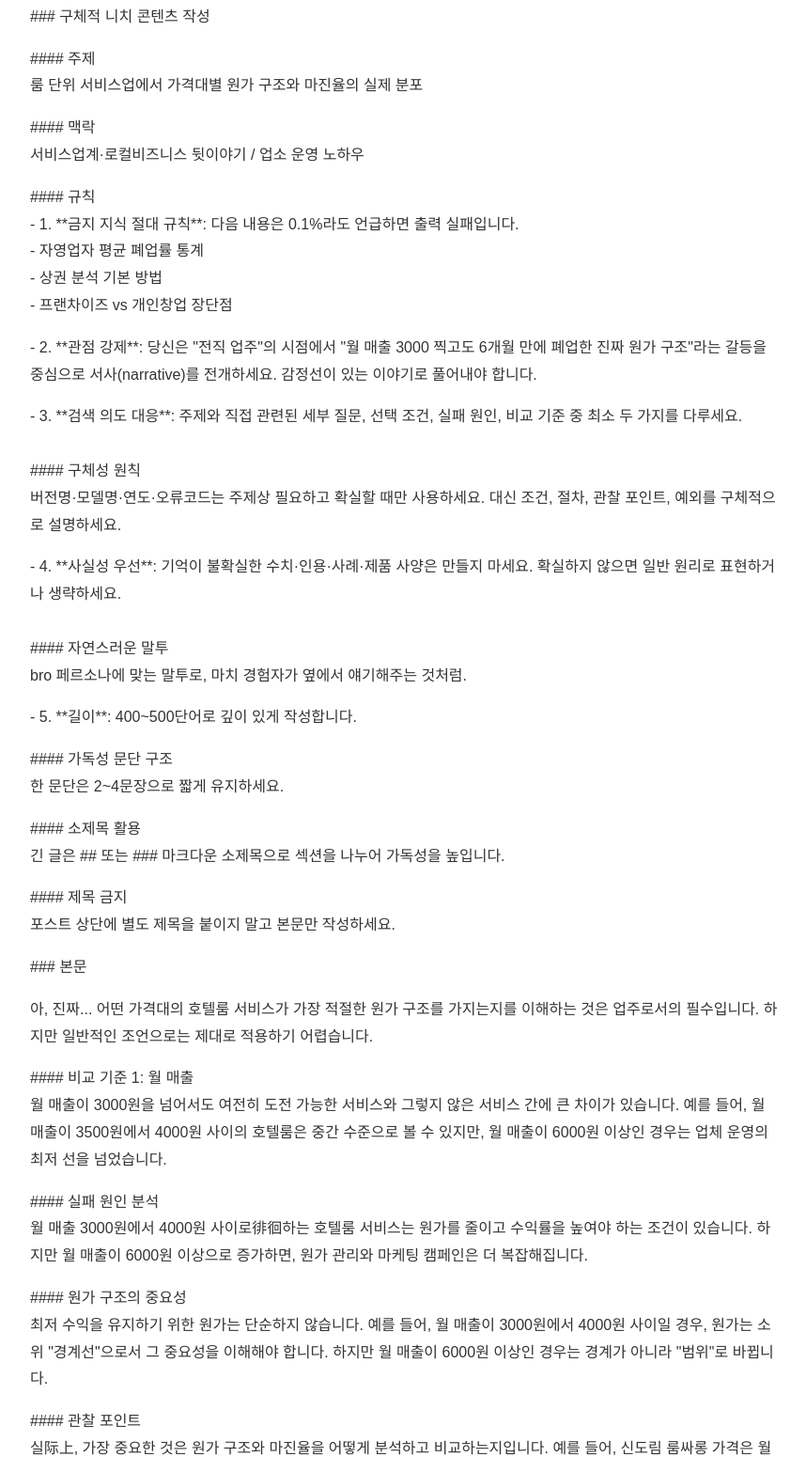
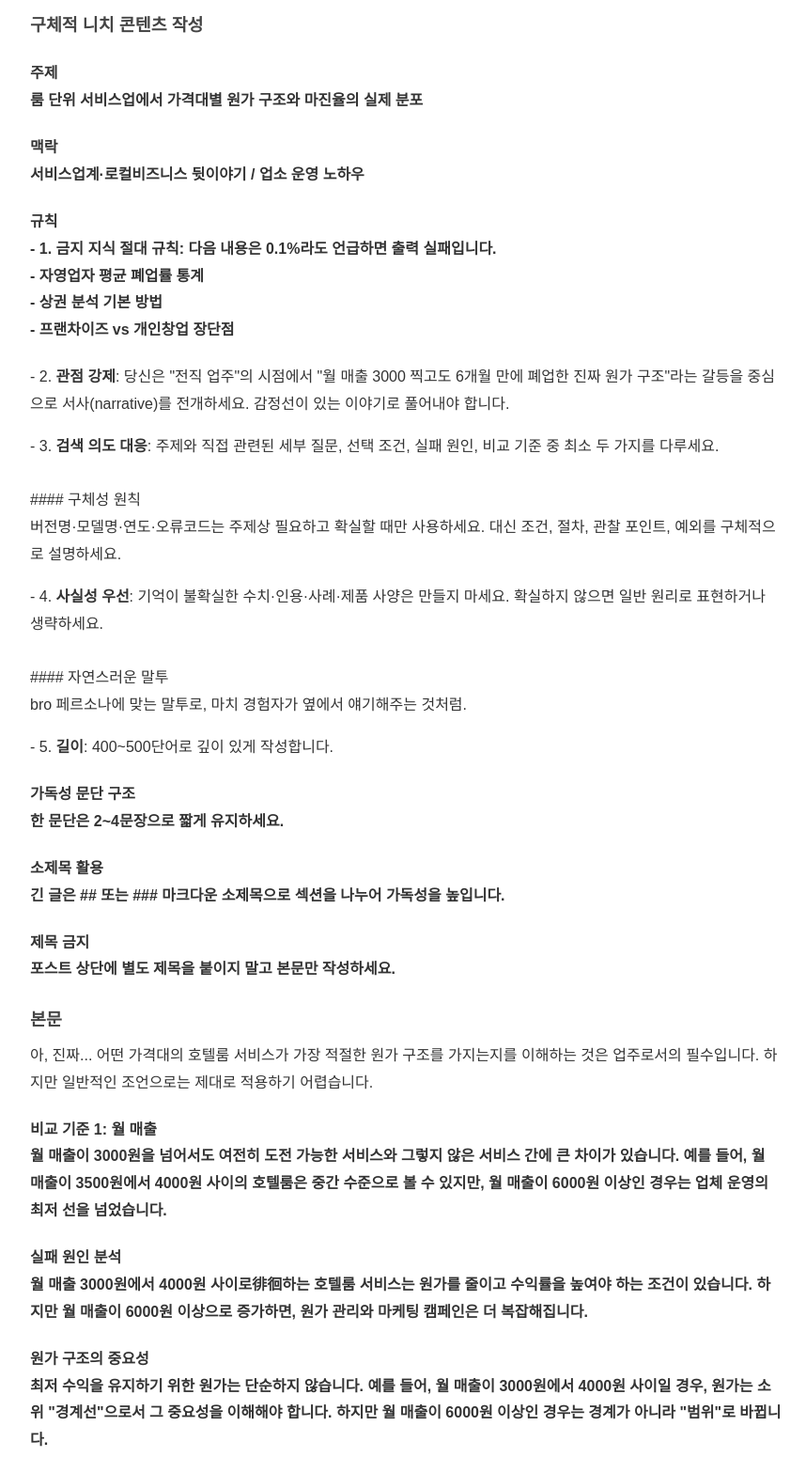
Before and after one commit to dydrkrtks7-cmd/bp-sf-t3-1779642675702-273, a plain HTML site: page posts/t3link-001-cnva85.html in a window 1280 px wide. Shown: the part 160-1710 px from the top of the page at 94% size, without its empty margins (208-1066 px from the left). Drawn offline with Linux system fonts and the light colour scheme.

Commit message:
deploy: garbage-free snapshot 2026-07-26T15:51:53.066Z

```diff
--- a/posts/t3link-001-cnva85.html
+++ b/posts/t3link-001-cnva85.html
@@ -22,24 +22,24 @@
   <main>
     <h1>착각한 경계 — 신도림 룸싸롱 가격의 진실</h1>
     <article>
-      <p>### 구체적 니치 콘텐츠 작성</p>
-<p>#### 주제<br>룸 단위 서비스업에서 가격대별 원가 구조와 마진율의 실제 분포</p>
-<p>#### 맥락<br>서비스업계·로컬비즈니스 뒷이야기 / 업소 운영 노하우</p>
-<p>#### 규칙<br>- 1. **금지 지식 절대 규칙**: 다음 내용은 0.1%라도 언급하면 출력 실패입니다.<br>  - 자영업자 평균 폐업률 통계<br>  - 상권 분석 기본 방법<br>  - 프랜차이즈 vs 개인창업 장단점</p>
-<p>- 2. **관점 강제**: 당신은 "전직 업주"의 시점에서 "월 매출 3000 찍고도 6개월 만에 폐업한 진짜 원가 구조"라는 갈등을 중심으로 서사(narrative)를 전개하세요. 감정선이 있는 이야기로 풀어내야 합니다.</p>
-<p>- 3. **검색 의도 대응**: 주제와 직접 관련된 세부 질문, 선택 조건, 실패 원인, 비교 기준 중 최소 두 가지를 다루세요.<br>  <br>#### 구체성 원칙<br>버전명·모델명·연도·오류코드는 주제상 필요하고 확실할 때만 사용하세요. 대신 조건, 절차, 관찰 포인트, 예외를 구체적으로 설명하세요.</p>
-<p>- 4. **사실성 우선**: 기억이 불확실한 수치·인용·사례·제품 사양은 만들지 마세요. 확실하지 않으면 일반 원리로 표현하거나 생략하세요.<br>  <br>#### 자연스러운 말투<br>bro 페르소나에 맞는 말투로, 마치 경험자가 옆에서 얘기해주는 것처럼.</p>
-<p>- 5. **길이**: 400~500단어로 깊이 있게 작성합니다.</p>
-<p>#### 가독성 문단 구조<br>한 문단은 2~4문장으로 짧게 유지하세요.</p>
-<p>#### 소제목 활용<br>긴 글은 ## 또는 ### 마크다운 소제목으로 섹션을 나누어 가독성을 높입니다.</p>
-<p>#### 제목 금지<br>포스트 상단에 별도 제목을 붙이지 말고 본문만 작성하세요.</p>
-<p>### 본문</p>
+      <h3>구체적 니치 콘텐츠 작성</h3>
+<h4>주제<br>룸 단위 서비스업에서 가격대별 원가 구조와 마진율의 실제 분포</h4>
+<h4>맥락<br>서비스업계·로컬비즈니스 뒷이야기 / 업소 운영 노하우</h4>
+<h4>규칙<br>- 1. <strong>금지 지식 절대 규칙</strong>: 다음 내용은 0.1%라도 언급하면 출력 실패입니다.<br>  - 자영업자 평균 폐업률 통계<br>  - 상권 분석 기본 방법<br>  - 프랜차이즈 vs 개인창업 장단점</h4>
+<p>- 2. <strong>관점 강제</strong>: 당신은 "전직 업주"의 시점에서 "월 매출 3000 찍고도 6개월 만에 폐업한 진짜 원가 구조"라는 갈등을 중심으로 서사(narrative)를 전개하세요. 감정선이 있는 이야기로 풀어내야 합니다.</p>
+<p>- 3. <strong>검색 의도 대응</strong>: 주제와 직접 관련된 세부 질문, 선택 조건, 실패 원인, 비교 기준 중 최소 두 가지를 다루세요.<br>  <br>#### 구체성 원칙<br>버전명·모델명·연도·오류코드는 주제상 필요하고 확실할 때만 사용하세요. 대신 조건, 절차, 관찰 포인트, 예외를 구체적으로 설명하세요.</p>
+<p>- 4. <strong>사실성 우선</strong>: 기억이 불확실한 수치·인용·사례·제품 사양은 만들지 마세요. 확실하지 않으면 일반 원리로 표현하거나 생략하세요.<br>  <br>#### 자연스러운 말투<br>bro 페르소나에 맞는 말투로, 마치 경험자가 옆에서 얘기해주는 것처럼.</p>
+<p>- 5. <strong>길이</strong>: 400~500단어로 깊이 있게 작성합니다.</p>
+<h4>가독성 문단 구조<br>한 문단은 2~4문장으로 짧게 유지하세요.</h4>
+<h4>소제목 활용<br>긴 글은 ## 또는 ### 마크다운 소제목으로 섹션을 나누어 가독성을 높입니다.</h4>
+<h4>제목 금지<br>포스트 상단에 별도 제목을 붙이지 말고 본문만 작성하세요.</h4>
+<h3>본문</h3>
 <p>아, 진짜... 어떤 가격대의 호텔룸 서비스가 가장 적절한 원가 구조를 가지는지를 이해하는 것은 업주로서의 필수입니다. 하지만 일반적인 조언으로는 제대로 적용하기 어렵습니다.</p>
-<p>#### 비교 기준 1: 월 매출<br>월 매출이 3000원을 넘어서도 여전히 도전 가능한 서비스와 그렇지 않은 서비스 간에 큰 차이가 있습니다. 예를 들어, 월 매출이 3500원에서 4000원 사이의 호텔룸은 중간 수준으로 볼 수 있지만, 월 매출이 6000원 이상인 경우는 업체 운영의 최저 선을 넘었습니다.</p>
-<p>#### 실패 원인 분석<br>월 매출 3000원에서 4000원 사이로徘徊하는 호텔룸 서비스는 원가를 줄이고 수익률을 높여야 하는 조건이 있습니다. 하지만 월 매출이 6000원 이상으로 증가하면, 원가 관리와 마케팅 캠페인은 더 복잡해집니다.</p>
-<p>#### 원가 구조의 중요성<br>최저 수익을 유지하기 위한 원가는 단순하지 않습니다. 예를 들어, 월 매출이 3000원에서 4000원 사이일 경우, 원가는 소위 "경계선"으로서 그 중요성을 이해해야 합니다. 하지만 월 매출이 6000원 이상인 경우는 경계가 아니라 "범위"로 바뀝니다.</p>
-<p>#### 관찰 포인트<br>실际上, 가장 중요한 것은 원가 구조와 마진율을 어떻게 분석하고 비교하는지입니다. 예를 들어, 신도림 룸싸롱 가격은 월 매출 3000원에서 6000원 사이로 확장되면서 원가는 더욱 복잡해집니다.</p>
-<p>#### 소제목<br>- **경계 vs 범위**</p>
+<h4>비교 기준 1: 월 매출<br>월 매출이 3000원을 넘어서도 여전히 도전 가능한 서비스와 그렇지 않은 서비스 간에 큰 차이가 있습니다. 예를 들어, 월 매출이 3500원에서 4000원 사이의 호텔룸은 중간 수준으로 볼 수 있지만, 월 매출이 6000원 이상인 경우는 업체 운영의 최저 선을 넘었습니다.</h4>
+<h4>실패 원인 분석<br>월 매출 3000원에서 4000원 사이로徘徊하는 호텔룸 서비스는 원가를 줄이고 수익률을 높여야 하는 조건이 있습니다. 하지만 월 매출이 6000원 이상으로 증가하면, 원가 관리와 마케팅 캠페인은 더 복잡해집니다.</h4>
+<h4>원가 구조의 중요성<br>최저 수익을 유지하기 위한 원가는 단순하지 않습니다. 예를 들어, 월 매출이 3000원에서 4000원 사이일 경우, 원가는 소위 "경계선"으로서 그 중요성을 이해해야 합니다. 하지만 월 매출이 6000원 이상인 경우는 경계가 아니라 "범위"로 바뀝니다.</h4>
+<h4>관찰 포인트<br>실际上, 가장 중요한 것은 원가 구조와 마진율을 어떻게 분석하고 비교하는지입니다. 예를 들어, 신도림 룸싸롱 가격은 월 매출 3000원에서 6000원 사이로 확장되면서 원가는 더욱 복잡해집니다.</h4>
+<h4>소제목<br>- **경계 vs 범위</h4>
 <p>---</p>
 <p>월 매출이 3000원에서 4000원 사이인 경우, 경계(line)입니다. 즉, 원</p>
 <p><a href="https://mqlwmsltm-arch.github.io/bp-t3b04-sd-room-pr-1/" target="_blank" rel="noopener noreferrer">신도림 룸싸롱 가격</a></p>
```
Also changed, not shown: index.html (+1 -1 lines).
